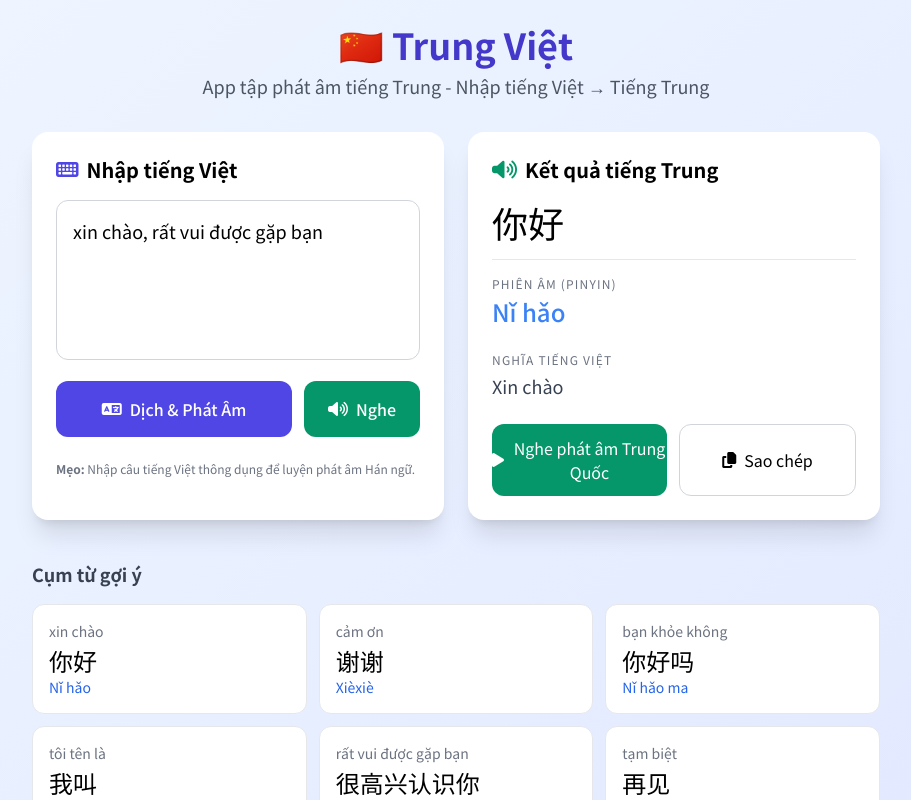
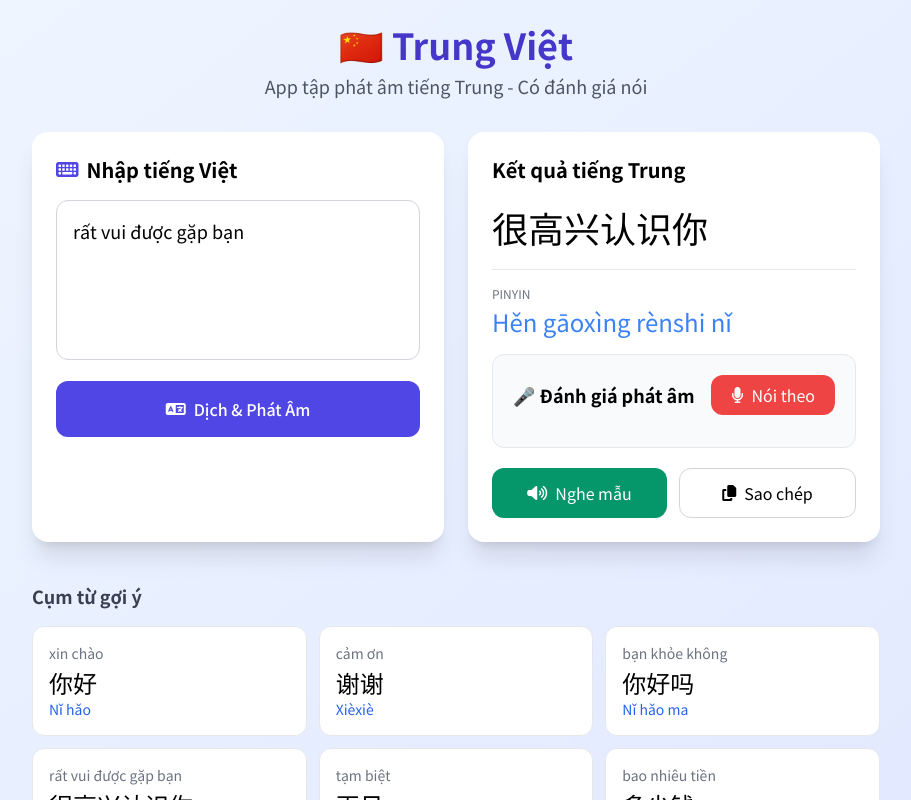
Before and after one commit to vinh223asd/index.html, a plain HTML site: page index.html in a window 1280 px wide. Both pictures are taken after a click on the button "Dịch & Phát Âm". Shown: the top 800 px of the page, without its empty margins (184-1095 px from the left). Drawn offline with nearby package versions, Linux system fonts and the light colour scheme.

Commit message:
Update index.html

```diff
--- a/index.html
+++ b/index.html
@@ -9,88 +9,91 @@
     <style>
         @import url('https://fonts.googleapis.com/css2?family=Noto+Sans+SC:wght@400;500;700&display=swap');
 
-        body {
-            font-family: 'Noto Sans SC', system-ui, sans-serif;
+        body { font-family: 'Noto Sans SC', system-ui, sans-serif; }
+        .pinyin { color: #3b82f6; }
+
+        .listening {
+            animation: pulse 1.5s infinite;
         }
-        .pinyin {
-            font-family: 'Noto Sans SC', system-ui, sans-serif;
-            color: #3b82f6;
+        @keyframes pulse {
+            0%, 100% { opacity: 1; }
+            50% { opacity: 0.6; }
         }
     </style>
 </head>
 <body class="bg-gradient-to-br from-blue-50 to-indigo-100 min-h-screen">
     <div class="max-w-4xl mx-auto p-6">
-        <!-- Header -->
         <div class="text-center mb-8">
             <h1 class="text-4xl font-bold text-indigo-700 mb-2">🇨🇳 Trung Việt</h1>
-            <p class="text-gray-600 text-lg">App tập phát âm tiếng Trung - Nhập tiếng Việt → Tiếng Trung</p>
+            <p class="text-gray-600 text-lg">App tập phát âm tiếng Trung - Có đánh giá nói</p>
         </div>
 
         <div class="grid grid-cols-1 lg:grid-cols-2 gap-6">
-            <!-- Input Panel -->
+            <!-- Input -->
             <div class="bg-white rounded-2xl shadow-xl p-6">
                 <h2 class="text-xl font-semibold mb-4 flex items-center gap-2">
                     <i class="fas fa-keyboard text-indigo-600"></i>
                     Nhập tiếng Việt
                 </h2>
 
-                <textarea id="vietInput"
-                          class="w-full h-40 p-4 border border-gray-300 rounded-xl focus:outline-none focus:border-indigo-500 resize-none text-lg"
-                          placeholder="Nhập câu tiếng Việt ở đây...&#10;Ví dụ: Xin chào, bạn khỏe không?"></textarea>
+                <textarea id="vietInput" class="w-full h-40 p-4 border border-gray-300 rounded-xl focus:outline-none focus:border-indigo-500 resize-none text-lg"
+                    placeholder="Nhập câu tiếng Việt..."></textarea>
 
                 <div class="flex gap-3 mt-4">
                     <button onclick="translateToChinese()"
-                            class="flex-1 bg-indigo-600 hover:bg-indigo-700 text-white font-medium py-4 px-6 rounded-xl transition flex items-center justify-center gap-2">
+                            class="flex-1 bg-indigo-600 hover:bg-indigo-700 text-white font-medium py-4 rounded-xl transition flex items-center justify-center gap-2">
                         <i class="fas fa-language"></i>
-                        Dịch &amp; Phát Âm
+                        Dịch & Phát Âm
                     </button>
-
-                    <button onclick="speakCurrent()"
-                            class="bg-emerald-600 hover:bg-emerald-700 text-white font-medium py-4 px-6 rounded-xl transition flex items-center justify-center gap-2">
-                        <i class="fas fa-volume-up"></i>
-                        Nghe
-                    </button>
-                </div>
-
-                <div class="mt-6 text-xs text-gray-500">
-                    <p><strong>Mẹo:</strong> Nhập câu tiếng Việt thông dụng để luyện phát âm Hán ngữ.</p>
                 </div>
             </div>
 
-            <!-- Result Panel -->
+            <!-- Result + Practice -->
             <div class="bg-white rounded-2xl shadow-xl p-6">
-                <h2 class="text-xl font-semibold mb-4 flex items-center gap-2">
-                    <i class="fas fa-volume-high text-emerald-600"></i>
-                    Kết quả tiếng Trung
-                </h2>
+                <h2 class="text-xl font-semibold mb-4">Kết quả tiếng Trung</h2>
 
-                <!-- Chinese Text -->
-                <div id="chineseResult" class="text-4xl font-medium min-h-[60px] flex items-center border-b pb-4 mb-4">
-                    <span class="text-gray-400 italic text-xl">Kết quả sẽ hiển thị ở đây...</span>
+                <div id="chineseResult" class="text-4xl font-medium min-h-[70px] flex items-center border-b pb-4 mb-4"></div>
+
+                <div class="mb-4">
+                    <div class="text-xs uppercase text-gray-500 mb-1">Pinyin</div>
+                    <div id="pinyinResult" class="pinyin text-2xl"></div>
                 </div>
 
-                <!-- Pinyin -->
-                <div class="mb-6">
-                    <div class="text-xs uppercase tracking-widest text-gray-500 mb-1">Phiên âm (Pinyin)</div>
-                    <div id="pinyinResult" class="pinyin text-2xl font-medium">
+                <!-- Đánh giá phát âm -->
+                <div class="bg-gray-50 rounded-xl p-5 mb-5 border border-gray-200">
+                    <div class="flex items-center justify-between mb-3">
+                        <h3 class="font-semibold text-lg">🎤 Đánh giá phát âm</h3>
+                        <button onclick="startSpeechRecognition()"
+                                id="speakBtn"
+                                class="bg-red-500 hover:bg-red-600 text-white px-5 py-2 rounded-xl flex items-center gap-2 transition">
+                            <i class="fas fa-microphone"></i>
+                            <span>Nói theo</span>
+                        </button>
+                    </div>
+
+                    <div id="listeningStatus" class="hidden text-center py-6 text-red-500 font-medium">
+                        <div class="listening text-2xl mb-2">🎙️ Đang nghe...</div>
+                        <div class="text-sm text-gray-500">Hãy nói to và rõ câu tiếng Trung</div>
+                    </div>
+
+                    <div id="resultEvaluation" class="hidden">
+                        <div class="flex justify-between items-center mb-2">
+                            <span class="font-medium">Độ chính xác:</span>
+                            <span id="score" class="text-3xl font-bold text-emerald-600">85%</span>
+                        </div>
+                        <div class="h-3 bg-gray-200 rounded-full overflow-hidden">
+                            <div id="scoreBar" class="h-full bg-emerald-500 rounded-full w-[85%]"></div>
+                        </div>
+                        <div id="recognizedText" class="mt-4 text-sm bg-white p-3 rounded-lg border"></div>
                     </div>
                 </div>
 
-                <!-- Meaning -->
-                <div class="mb-6">
-                    <div class="text-xs uppercase tracking-widest text-gray-500 mb-1">Nghĩa tiếng Việt</div>
-                    <div id="meaningResult" class="text-gray-700 text-lg">
-                    </div>
-                </div>
-
-                <!-- Controls -->
                 <div class="flex gap-3">
                     <button onclick="speakCurrent()"
                             class="flex-1 bg-emerald-600 hover:bg-emerald-700 text-white py-3 rounded-xl flex items-center justify-center gap-2">
-                        <i class="fas fa-play"></i>
-                        Nghe phát âm Trung Quốc
+                        <i class="fas fa-volume-up"></i>
+                        Nghe mẫu
                     </button>
-
                     <button onclick="copyResult()"
                             class="flex-1 border border-gray-300 hover:bg-gray-50 py-3 rounded-xl flex items-center justify-center gap-2">
                         <i class="fas fa-copy"></i>
@@ -103,59 +106,19 @@
         <!-- Sample Phrases -->
         <div class="mt-10">
             <h3 class="text-lg font-semibold mb-4 text-gray-700">Cụm từ gợi ý</h3>
-            <div class="grid grid-cols-2 md:grid-cols-3 gap-3" id="samples">
-                <!-- JS sẽ render -->
-            </div>
+            <div class="grid grid-cols-2 md:grid-cols-3 gap-3" id="samples"></div>
         </div>
     </div>
 
-    <footer class="text-center text-gray-500 text-sm mt-12 pb-8">
-        Trung Việt • App luyện phát âm • Dùng SpeechSynthesis API
-    </footer>
-
     <script>
-        // Sample dictionary (có thể mở rộng)
-        const dictionary = {
-            "xin chào": {
-                chinese: "你好",
-                pinyin: "Nǐ hǎo",
-                meaning: "Xin chào"
-            },
-            "cảm ơn": {
-                chinese: "谢谢",
-                pinyin: "Xièxiè",
-                meaning: "Cảm ơn"
-            },
-            "bạn khỏe không": {
-                chinese: "你好吗",
-                pinyin: "Nǐ hǎo ma",
-                meaning: "Bạn khỏe không?"
-            },
-            "tôi tên là": {
-                chinese: "我叫",
-                pinyin: "Wǒ jiào",
-                meaning: "Tôi tên là"
-            },
-            "rất vui được gặp bạn": {
-                chinese: "很高兴认识你",
-                pinyin: "Hěn gāoxìng rènshi nǐ",
-                meaning: "Rất vui được gặp bạn"
-            },
-            "tạm biệt": {
-                chinese: "再见",
-                pinyin: "Zài jiàn",
-                meaning: "Tạm biệt"
-            },
-            "bao nhiêu tiền": {
-                chinese: "多少钱",
-                pinyin: "Duōshǎo qián",
-                meaning: "Bao nhiêu tiền?"
-            },
-            "tôi không hiểu": {
-                chinese: "我不明白",
-                pinyin: "Wǒ bù míngbái",
-                meaning: "Tôi không hiểu"
-            }
+        const dictionary = { /* giữ nguyên như cũ */
+            "xin chào": { chinese: "你好", pinyin: "Nǐ hǎo", meaning: "Xin chào" },
+            "cảm ơn": { chinese: "谢谢", pinyin: "Xièxiè", meaning: "Cảm ơn" },
+            "bạn khỏe không": { chinese: "你好吗", pinyin: "Nǐ hǎo ma", meaning: "Bạn khỏe không?" },
+            "rất vui được gặp bạn": { chinese: "很高兴认识你", pinyin: "Hěn gāoxìng rènshi nǐ", meaning: "Rất vui được gặp bạn" },
+            "tạm biệt": { chinese: "再见", pinyin: "Zài jiàn", meaning: "Tạm biệt" },
+            "bao nhiêu tiền": { chinese: "多少钱", pinyin: "Duōshǎo qián", meaning: "Bao nhiêu tiền?" },
+            "tôi không hiểu": { chinese: "我不明白", pinyin: "Wǒ bù míngbái", meaning: "Tôi không hiểu" },
         };
 
         let currentChinese = "";
@@ -164,46 +127,33 @@
         function renderSamples() {
             const container = document.getElementById('samples');
             container.innerHTML = '';
-
             Object.keys(dictionary).forEach(key => {
                 const item = dictionary[key];
                 const div = document.createElement('div');
-                div.className = "bg-white p-4 rounded-xl border border-gray-200 hover:border-indigo-300 cursor-pointer transition";
+                div.className = "bg-white p-4 rounded-xl border hover:border-indigo-300 cursor-pointer transition";
                 div.innerHTML = `
                     <div class="text-sm text-gray-500">${key}</div>
                     <div class="text-2xl mt-1">${item.chinese}</div>
                     <div class="text-blue-600 text-sm">${item.pinyin}</div>
                 `;
-                div.onclick = () => loadExample(key);
+                div.onclick = () => {
+                    document.getElementById('vietInput').value = key;
+                    translateToChinese();
+                };
                 container.appendChild(div);
             });
         }
 
-        function loadExample(viet) {
-            document.getElementById('vietInput').value = viet;
-            translateToChinese();
-        }
-
         async function translateToChinese() {
             const input = document.getElementById('vietInput').value.trim().toLowerCase();
+            if (!input) return alert("Vui lòng nhập câu!");
 
-            if (!input) {
-                alert("Vui lòng nhập câu tiếng Việt!");
-                return;
-            }
-
-            const resultDiv = document.getElementById('chineseResult');
-            const pinyinDiv = document.getElementById('pinyinResult');
-            const meaningDiv = document.getElementById('meaningResult');
-
-            // Tìm trong dictionary
             let found = false;
             for (let key in dictionary) {
                 if (input.includes(key)) {
                     const data = dictionary[key];
-                    resultDiv.innerHTML = `<span class="text-4xl">${data.chinese}</span>`;
-                    pinyinDiv.textContent = data.pinyin;
-                    meaningDiv.textContent = data.meaning;
+                    document.getElementById('chineseResult').innerHTML = `<span class="text-4xl">${data.chinese}</span>`;
+                    document.getElementById('pinyinResult').textContent = data.pinyin;
 
                     currentChinese = data.chinese;
                     currentPinyin = data.pinyin;
@@ -213,70 +163,121 @@
             }
 
             if (!found) {
-                // Fallback
-                resultDiv.innerHTML = `<span class="text-3xl text-gray-400">Chưa có dữ liệu</span>`;
-                pinyinDiv.textContent = "Đang phát triển...";
-                meaningDiv.textContent = input;
-                currentChinese = "你好，朋友";
-                currentPinyin = "Nǐ hǎo, péngyou";
+                currentChinese = "你好";
+                currentPinyin = "Nǐ hǎo";
+                document.getElementById('chineseResult').innerHTML = `<span class="text-4xl">你好</span>`;
+                document.getElementById('pinyinResult').textContent = "Nǐ hǎo";
             }
 
-            // Tự động phát âm
-            setTimeout(() => {
-                speakChinese(currentChinese);
-            }, 300);
-        }
+            // Reset đánh giá
+            document.getElementById('resultEvaluation').classList.add('hidden');
+            document.getElementById('listeningStatus').classList.add('hidden');
 
-        function speakChinese(text) {
-            if ('speechSynthesis' in window) {
-                const utterance = new SpeechSynthesisUtterance(text);
-                utterance.lang = 'zh-CN';
-                utterance.rate = 0.9;
-                utterance.pitch = 1.0;
-                speechSynthesis.speak(utterance);
-            } else {
-                alert("Trình duyệt của bạn không hỗ trợ phát âm.");
-            }
+            speakCurrent();
         }
 
         function speakCurrent() {
-            if (currentChinese) {
-                speakChinese(currentChinese);
-            } else {
-                alert("Chưa có nội dung để phát âm!");
+            if (!currentChinese) return;
+            const utterance = new SpeechSynthesisUtterance(currentChinese);
+            utterance.lang = 'zh-CN';
+            utterance.rate = 0.95;
+            speechSynthesis.speak(utterance);
+        }
+
+        // ==================== ĐÁNH GIÁ PHÁT ÂM ====================
+        let recognition = null;
+
+        function startSpeechRecognition() {
+            if (!currentChinese) {
+                alert("Vui lòng dịch một câu trước khi luyện nói!");
+                return;
             }
+
+            if (!('SpeechRecognition' in window || 'webkitSpeechRecognition' in window)) {
+                alert("Trình duyệt của bạn không hỗ trợ nhận diện giọng nói.");
+                return;
+            }
+
+            const SpeechRecognition = window.SpeechRecognition || window.webkitSpeechRecognition;
+            recognition = new SpeechRecognition();
+
+            recognition.lang = 'zh-CN';
+            recognition.interimResults = false;
+            recognition.maxAlternatives = 1;
+
+            document.getElementById('listeningStatus').classList.remove('hidden');
+            document.getElementById('resultEvaluation').classList.add('hidden');
+            document.getElementById('speakBtn').disabled = true;
+
+            recognition.onresult = (event) => {
+                const recognized = event.results[0][0].transcript;
+                evaluatePronunciation(recognized);
+            };
+
+            recognition.onerror = () => {
+                alert("Không nhận diện được giọng nói. Hãy thử lại.");
+                stopListening();
+            };
+
+            recognition.onend = () => {
+                stopListening();
+            };
+
+            recognition.start();
+        }
+
+        function stopListening() {
+            document.getElementById('listeningStatus').classList.add('hidden');
+            document.getElementById('speakBtn').disabled = false;
+        }
+
+        function evaluatePronunciation(recognized) {
+            stopListening();
+
+            const target = currentChinese;
+            const similarity = calculateSimilarity(recognized, target);
+            const score = Math.round(similarity * 100);
+
+            // Hiển thị kết quả
+            document.getElementById('resultEvaluation').classList.remove('hidden');
+            document.getElementById('score').textContent = score + "%";
+            document.getElementById('scoreBar').style.width = score + "%";
+
+            const color = score > 80 ? 'emerald' : score > 60 ? 'amber' : 'red';
+            document.getElementById('score').className = `text-3xl font-bold text-${color}-600`;
+
+            document.getElementById('recognizedText').innerHTML = `
+                <strong>Bạn nói:</strong> <span class="text-gray-700">${recognized}</span><br>
+                <strong>Mẫu:</strong> <span class="text-indigo-600">${target}</span>
+            `;
+        }
+
+        // Tính độ tương đồng đơn giản
+        function calculateSimilarity(str1, str2) {
+            str1 = str1.toLowerCase().replace(/\s+/g, '');
+            str2 = str2.toLowerCase().replace(/\s+/g, '');
+
+            if (str1 === str2) return 1;
+
+            const maxLen = Math.max(str1.length, str2.length);
+            let matches = 0;
+
+            for (let i = 0; i < Math.min(str1.length, str2.length); i++) {
+                if (str1[i] === str2[i]) matches++;
+            }
+
+            return matches / maxLen;
         }
 
         function copyResult() {
             if (!currentChinese) return;
-
-            const textToCopy = `\( {currentChinese}\n \){currentPinyin}`;
-            navigator.clipboard.writeText(textToCopy).then(() => {
-                const btn = event.target.closest('button');
-                const originalText = btn.innerHTML;
-                btn.innerHTML = `<i class="fas fa-check"></i> Đã sao chép`;
-                setTimeout(() => {
-                    btn.innerHTML = originalText;
-                }, 2000);
-            });
+            navigator.clipboard.writeText(`\( {currentChinese}\n \){currentPinyin}`);
         }
 
-        // Khởi tạo
         window.onload = () => {
             renderSamples();
-
-            // Enter key support
-            document.getElementById('vietInput').addEventListener('keypress', function(e) {
-                if (e.key === 'Enter' && !e.shiftKey) {
-                    e.preventDefault();
-                    translateToChinese();
-                }
-            });
-
-            // Demo ban đầu
-            setTimeout(() => {
-                document.getElementById('vietInput').value = "xin chào, rất vui được gặp bạn";
-            }, 800);
+            document.getElementById('vietInput').value = "rất vui được gặp bạn";
+            translateToChinese();
         };
     </script>
 </body>
```
